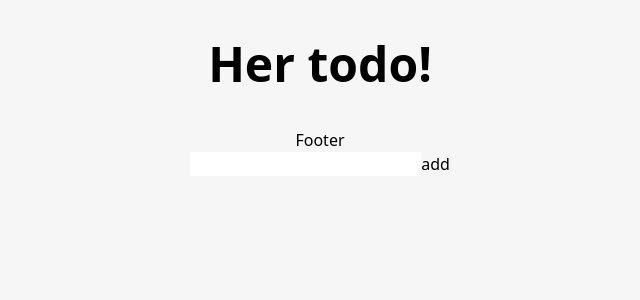
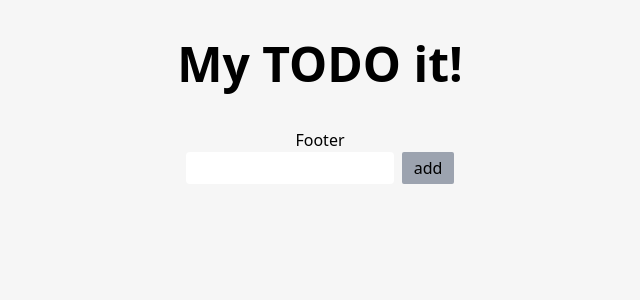
Before and after one commit to sarumi-k/share-todo, a Vue app: page / in a window 1280 px wide. Shown: the top 300 px of the page, without its empty margins (320-960 px from the left). Built offline with nearby package versions, Linux system fonts and the light colour scheme.

Commit message:
기본 style 적용 및 todo input 구현

```diff
--- a/src/components/TodoHeader.vue
+++ b/src/components/TodoHeader.vue
@@ -1,9 +1,5 @@
 <template>
   <header>
-    <div class="font-black text-5xl my-10 mx-6">Her todo!</div>
+    <div class="font-black text-5xl my-10 mx-6">My TODO it!</div>
   </header>
 </template>
-
-<script>
-export default {};
-</script>
--- a/src/components/TodoInput.vue
+++ b/src/components/TodoInput.vue
@@ -1,7 +1,7 @@
 <template>
   <div>
-    <input type="text" v-model="newTodoItem" @keyup.enter="addTodo" />
-    <button @click="addTodo">add</button>
+    <input type="text" class="rounded w-52 py-1" v-model="newTodoItem" @keyup.enter="addTodo" />
+    <button @click="addTodo" class="bg-gray-400 px-3 py-1 rounded-sm ml-2">add</button>
   </div>
 </template>
 
--- a/src/components/TodoList.vue
+++ b/src/components/TodoList.vue
@@ -1,33 +1,11 @@
 <template>
   <div>
-    <ul>
-      <li v-for="(item, index) in todoList" :key="index">
-        {{ item }}
-        <span @click="removeTodo(item, index)">Delete</span>
-      </li>
-    </ul>
+
   </div>
 </template>
 
 <script>
 export default {
-  data: function () {
-    return {
-      todoList: [],
-    };
-  },
-  created: function () {
-    if (localStorage.length > 0) {
-      for (let i = 0; i < localStorage.length; i++) {
-        this.todoList.push(localStorage.key(i));
-      }
-    }
-  },
-  methods: {
-    removeTodo: function (item, index) {
-      localStorage.removeItem(item);
-      this.todoList.splice(index, 1);
-    },
-  },
+
 };
 </script>
```
